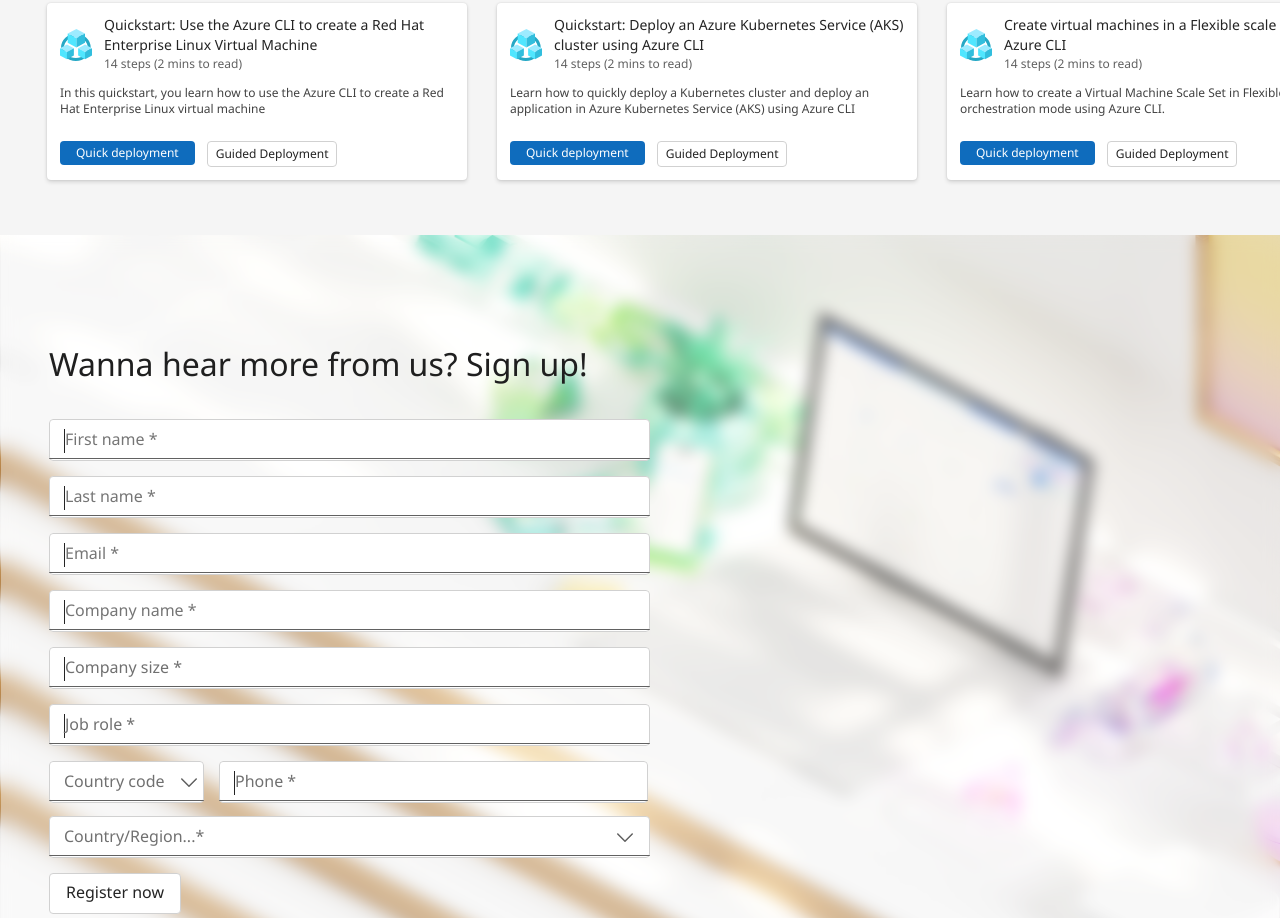
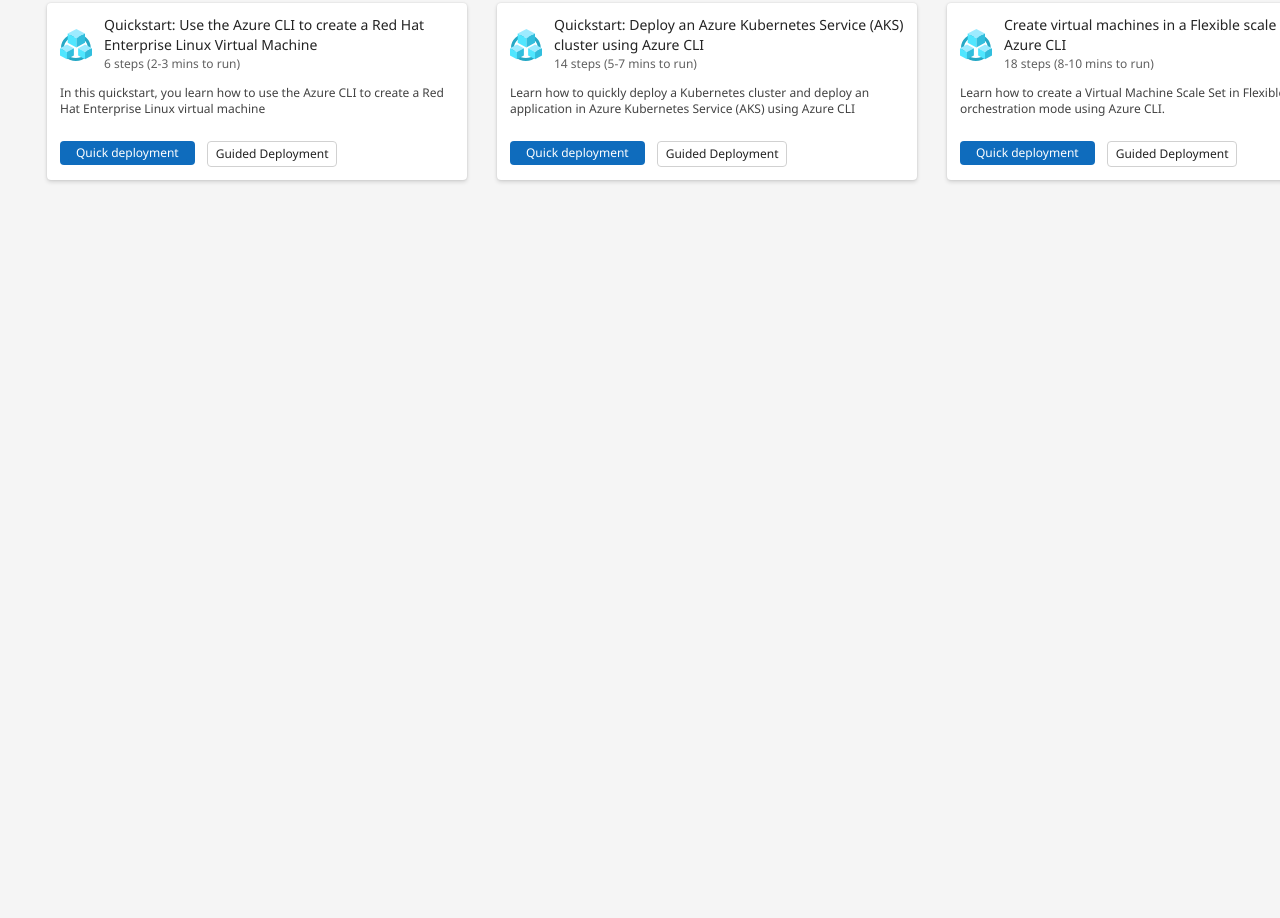
Before and after one commit to naman-msft/eventinabox, a website: page src/index.html in a window 1280 px wide. Shown: the part 585-1503 px from the top of the page. Drawn offline with nearby package versions, Linux system fonts and the light colour scheme.

Commit message:
updated site with verbiage and steps to run

```diff
--- a/src/index.html
+++ b/src/index.html
@@ -54,11 +54,11 @@
                 <div class="title-subheader">
                   <div class="text-wrapper">
                     <p class="text">
-                      Quickstart: Building your first static&nbsp;&nbsp;&nbsp;&nbsp;site with the Azure Static Web Apps
+                      Quickstart: Building your first static site with the Azure Static Web Apps
                       using the CLI
                     </p>
                   </div>
-                  <div class="text-wrapper"><p class="div">14 steps (2 mins to read)</p></div>
+                  <div class="text-wrapper"><p class="div">14 steps (2-3 mins to run)</p></div>
                 </div>
               </div>
             </div>
@@ -95,7 +95,7 @@
                   <div class="text-wrapper">
                     <p class="text">Quickstart: Use the Azure CLI to create a Linux Virtual Machine</p>
                   </div>
-                  <div class="text-wrapper"><p class="div">14 steps (2 mins to read)</p></div>
+                  <div class="text-wrapper"><p class="div">6 steps (2-3 mins to run)</p></div>
                 </div>
               </div>
             </div>
@@ -132,7 +132,7 @@
                       Quickstart: Use the Azure CLI to create a Red Hat Enterprise Linux Virtual Machine
                     </p>
                   </div>
-                  <div class="text-wrapper"><p class="div">14 steps (2 mins to read)</p></div>
+                  <div class="text-wrapper"><p class="div">6 steps (2-3 mins to run)</p></div>
                 </div>
               </div>
             </div>
@@ -172,7 +172,7 @@
                   <div class="text-wrapper">
                     <p class="text">Quickstart: Deploy an Azure Kubernetes Service (AKS) cluster using Azure CLI</p>
                   </div>
-                  <div class="text-wrapper"><p class="div">14 steps (2 mins to read)</p></div>
+                  <div class="text-wrapper"><p class="div">14 steps (5-7 mins to run)</p></div>
                 </div>
               </div>
             </div>
@@ -212,7 +212,7 @@
                   <div class="text-wrapper">
                     <p class="text">Create virtual machines in a Flexible scale set using Azure CLI</p>
                   </div>
-                  <div class="text-wrapper"><p class="div">14 steps (2 mins to read)</p></div>
+                  <div class="text-wrapper"><p class="div">18 steps (8-10 mins to run)</p></div>
                 </div>
               </div>
             </div>
@@ -255,123 +255,6 @@
       </p>
       <img class="azure" src="img/azure.svg" />
       <img class="img" src="img/h-1.png" />
-      <div class="overlap">
-        <div class="group">
-          <div class="overlap-group">
-            <img class="azure-hero-cylinder" src="img/azure-hero-cylinder-offwhite-magentagrad-cropped-1.png" />
-            <div class="azure-hero-cylinder-2"></div>
-          </div>
-        </div>
-        <div class="frame-2">
-          <p class="h-2">Wanna hear more from us? Sign up!</p>
-          <div class="frame-3">
-            <div class="input">
-              <div class="contents">
-                <div class="icon-text-stack">
-                  <div class="text-4">
-                    <div class="type-cursor"></div>
-                    <input class="placeholder-text" placeholder="First name *" type="text" />
-                  </div>
-                </div>
-              </div>
-              <div class="thin-underline"></div>
-            </div>
-            <div class="input">
-              <div class="contents">
-                <div class="icon-text-stack">
-                  <div class="text-4">
-                    <div class="type-cursor"></div>
-                    <input class="placeholder-text" placeholder="Last name *" type="text" />
-                  </div>
-                </div>
-              </div>
-              <div class="thin-underline"></div>
-            </div>
-            <div class="input">
-              <div class="contents">
-                <div class="icon-text-stack">
-                  <div class="text-4">
-                    <div class="type-cursor"></div>
-                    <input class="placeholder-text" placeholder="Email *" type="email" />
-                  </div>
-                </div>
-              </div>
-              <div class="thin-underline"></div>
-            </div>
-            <div class="input">
-              <div class="contents">
-                <div class="icon-text-stack">
-                  <div class="text-4">
-                    <div class="type-cursor"></div>
-                    <input class="placeholder-text" placeholder="Company name *" type="text" />
-                  </div>
-                </div>
-              </div>
-              <div class="thin-underline"></div>
-            </div>
-            <div class="input">
-              <div class="contents">
-                <div class="icon-text-stack">
-                  <div class="text-4">
-                    <div class="type-cursor"></div>
-                    <div class="placeholder-text-2">Company size *</div>
-                  </div>
-                </div>
-              </div>
-              <div class="thin-underline"></div>
-            </div>
-            <div class="input">
-              <div class="contents">
-                <div class="icon-text-stack">
-                  <div class="text-4">
-                    <div class="type-cursor"></div>
-                    <div class="placeholder-text-2">Job role *</div>
-                  </div>
-                </div>
-              </div>
-              <div class="thin-underline"></div>
-            </div>
-            <div class="group-2">
-              <div class="input-2">
-                <div class="contents">
-                  <div class="icon-text-stack">
-                    <div class="text-4">
-                      <div class="type-cursor"></div>
-                      <div class="placeholder-text-2">Phone *</div>
-                    </div>
-                  </div>
-                </div>
-                <div class="thin-underline-2"></div>
-              </div>
-              <div class="dropdown">
-                <div class="input">
-                  <div class="contents">
-                    <div class="icon-text-stack">
-                      <div class="placeholder-text-wrapper"><div class="placeholder-text-3">Country code</div></div>
-                    </div>
-                    <div class="icon-end"><img class="icon-end-large" src="img/icon-end-1-large.svg" /></div>
-                  </div>
-                  <div class="thin-underline-3"></div>
-                </div>
-              </div>
-            </div>
-            <div class="input-wrapper">
-              <div class="input">
-                <div class="contents">
-                  <div class="icon-text-stack">
-                    <div class="text-4"><div class="placeholder-text-2">Country/Region...*</div></div>
-                  </div>
-                  <div class="icon-end"><img class="icon-end-large" src="img/icon-end-1-large.svg" /></div>
-                </div>
-                <div class="thin-underline"></div>
-              </div>
-            </div>
-            <button class="text-wrapper-for-wrapper">
-              <div class="div-wrapper"><div class="text-5">Register now</div></div>
-            </button>
-          </div>
-        </div>
-      </div>
       <img class="microsoft-logo" src="img/microsoft-logo-4-squares-1.svg" />
     </div>
   </body>
```
